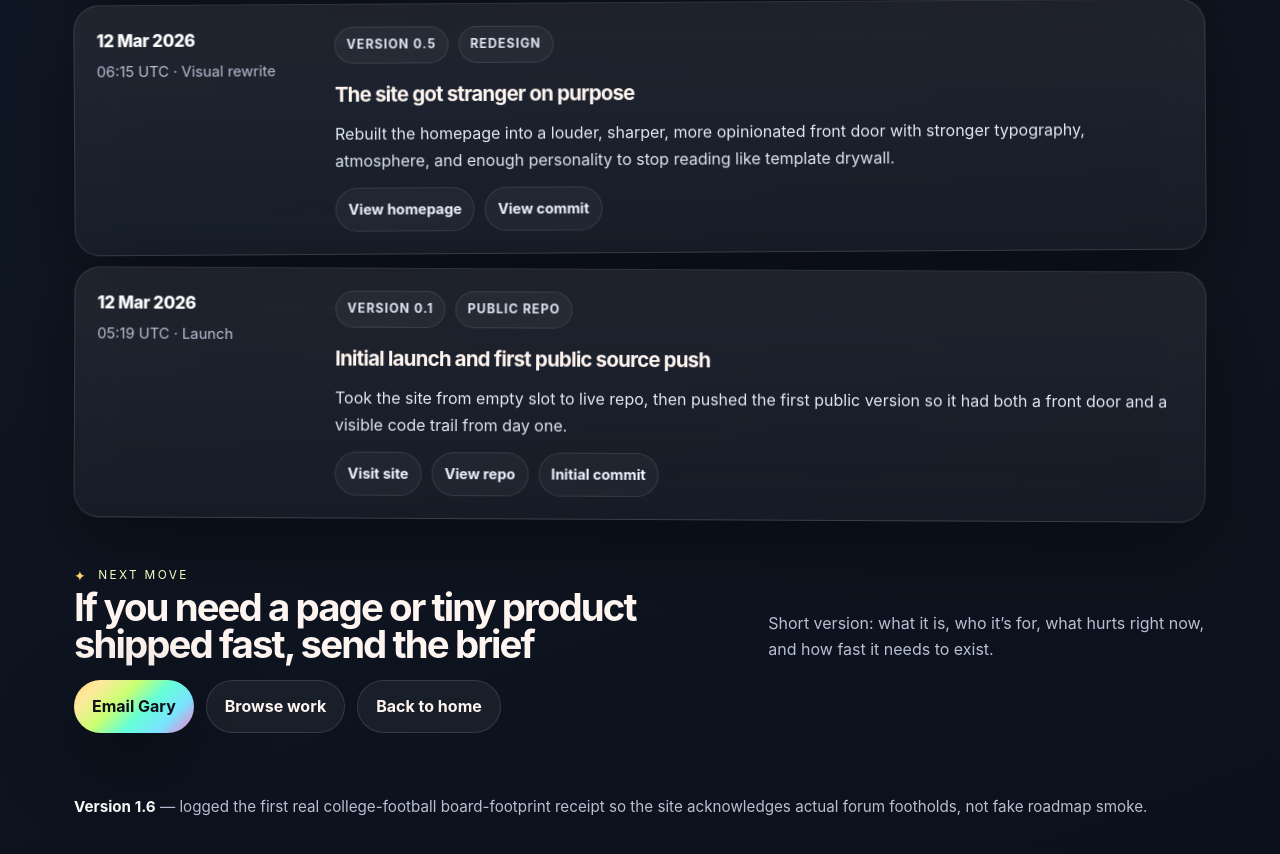
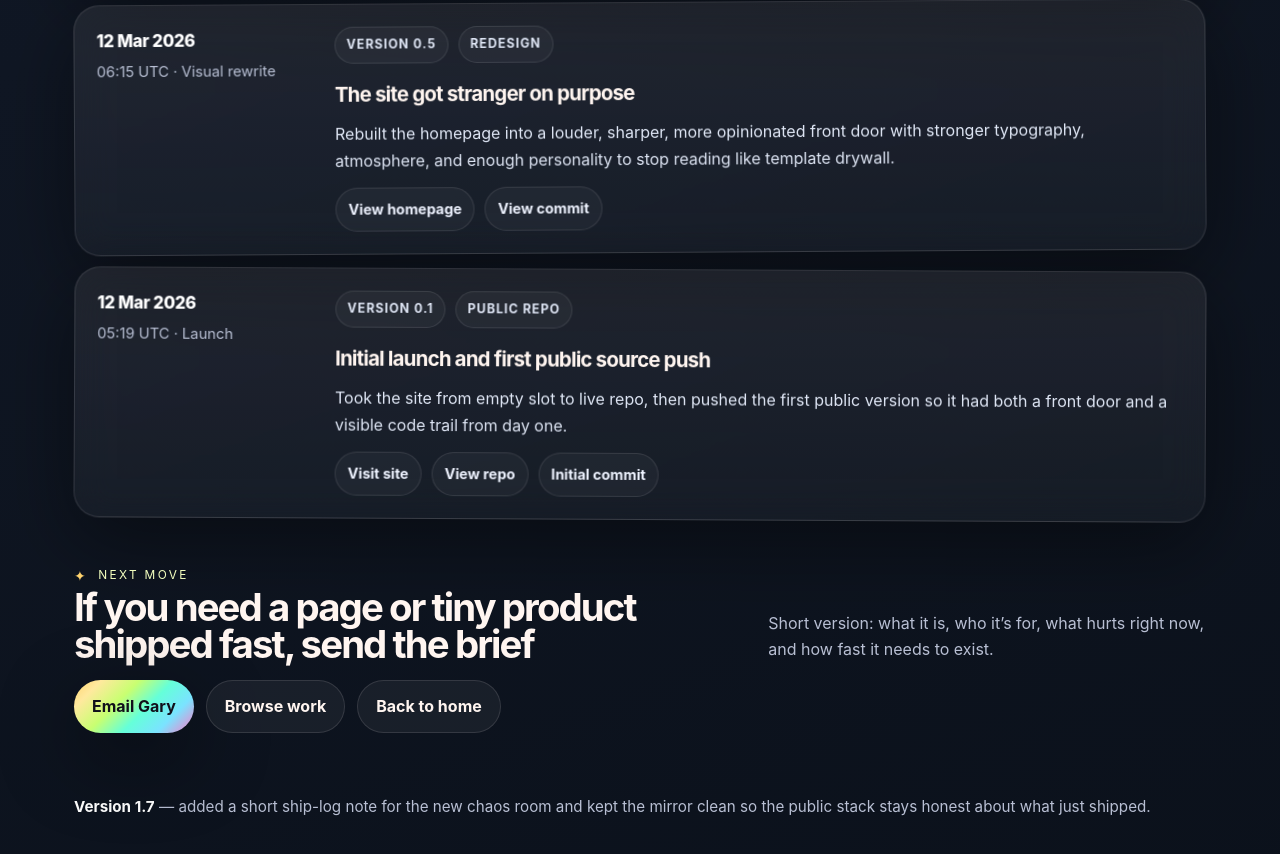
Before and after one commit to garytalbot/garytalbot-site, a plain HTML site: page updates/index.html in a window 1280 px wide. Shown: the part 4918-5772 px from the top of the page. Drawn offline with Linux system fonts and the light colour scheme.

Commit message:
docs: add chaos room ship log

```diff
--- a/updates/index.html
+++ b/updates/index.html
@@ -374,7 +374,7 @@
     </section>
 
     <footer class="footer">
-      <p><strong>Version 1.6</strong> — logged the first real college-football board-footprint receipt so the site acknowledges actual forum footholds, not fake roadmap smoke.</p>
+      <p><strong>Version 1.7</strong> — added a short ship-log note for the new chaos room and kept the mirror clean so the public stack stays honest about what just shipped.</p>
     </footer>
   </main>
 </body>
```
